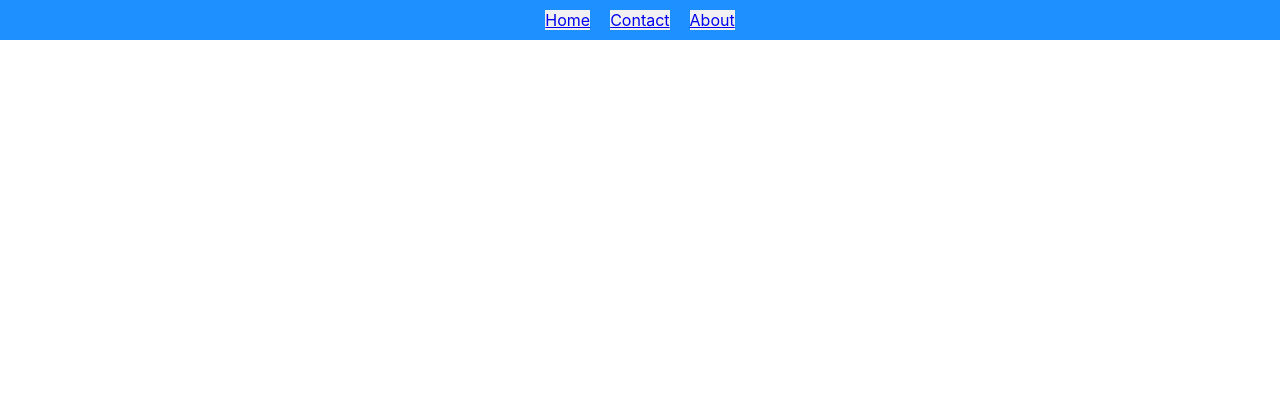
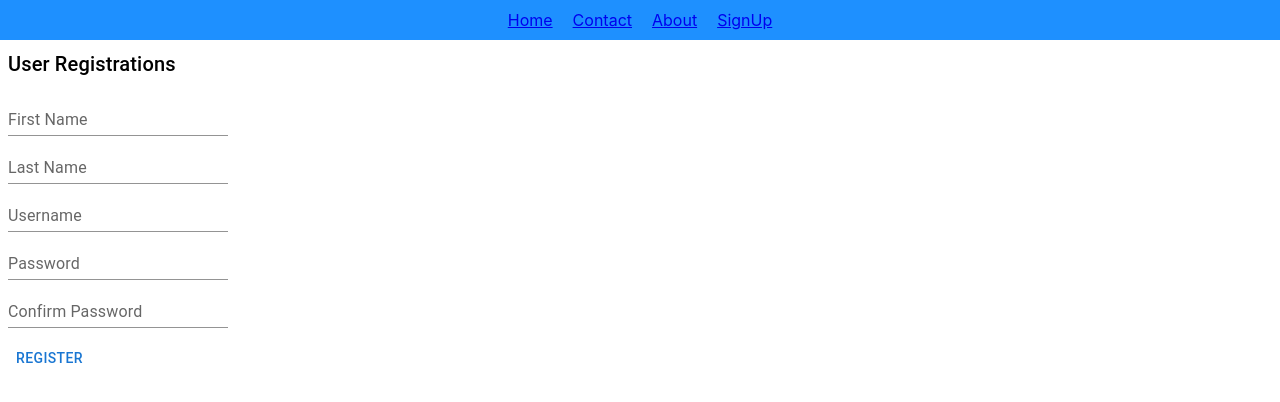
Before and after one commit to syedathaullagithub/ReactLearning, a React (Create React App) app in the folder my-app/: page /SignUp in a window 1280 px wide. Before the commit this address had no page. Shown: the top 402 px of the page. Built offline with nearby package versions, Linux system fonts and the light colour scheme.

Commit message:
added some func

```diff
--- a/my-app/src/App.css
+++ /dev/null
@@ -1,38 +0,0 @@
-.App {
-  text-align: center;
-}
-
-.App-logo {
-  height: 40vmin;
-  pointer-events: none;
-}
-
-@media (prefers-reduced-motion: no-preference) {
-  .App-logo {
-    animation: App-logo-spin infinite 20s linear;
-  }
-}
-
-.App-header {
-  background-color: #282c34;
-  min-height: 100vh;
-  display: flex;
-  flex-direction: column;
-  align-items: center;
-  justify-content: center;
-  font-size: calc(10px + 2vmin);
-  color: white;
-}
-
-.App-link {
-  color: #61dafb;
-}
-
-@keyframes App-logo-spin {
-  from {
-    transform: rotate(0deg);
-  }
-  to {
-    transform: rotate(360deg);
-  }
-}
--- a/my-app/src/App.js
+++ b/my-app/src/App.js
@@ -1,6 +1,4 @@
 import {Routing} from './Routing'
-// import Axios from 'axios'
-import './App.css'
 import { NavBar } from './NavBar';
 function App() {
 
--- a/my-app/src/NavBar/NavBar.css
+++ b/my-app/src/NavBar/NavBar.css
@@ -6,7 +6,7 @@
   }
 
   .flex-container > div {
-    background-color: #f1f1f1;
+    /* background-color: #f1f1f1; */
     margin: 10px;
     /* width: 100px; */
     /* margin: 10px; */
--- a/my-app/src/NavBar/NavBar.jsx
+++ b/my-app/src/NavBar/NavBar.jsx
@@ -6,6 +6,7 @@ const NavBar = () => (
         <div><Link to="/">Home</Link></div>
         <div><Link to="/Contact">Contact</Link></div>
         <div><Link to="/About">About</Link></div>
+        <div><Link to="/SignUp">SignUp</Link></div>
   </div>
 )
 
--- a/my-app/src/Routing/Routing.jsx
+++ b/my-app/src/Routing/Routing.jsx
@@ -4,10 +4,9 @@ import PropTypes from 'prop-types';
 import { Home } from '.././views'
 import { Contact } from '.././views'
 import { About } from '.././views'
+import { SignUp } from '.././views'
 
 function Routing({children}) {
-
-    console.log()
 
   return (
 <div className="App">
@@ -17,6 +16,7 @@ function Routing({children}) {
   <Route path="/" element={<Home />} />
   <Route path="/Contact" element={<Contact />} />
   <Route path="/About" element={<About />} />
+  <Route path="/SignUp" element={<SignUp />} />
 </Routes>
 </Router>
 </div>
--- a/my-app/src/views/Contact/Contact.jsx
+++ b/my-app/src/views/Contact/Contact.jsx
@@ -33,9 +33,6 @@ const handleUpdate = async(id) =>{
     setMovieId(id)
      Axios.put('http://localhost:3001/updatemovie',{movieName: movieName,
     movieReview: movieReview, idmovies: id}).then(()=> handleGetMovie())
-
-    console.log(movieName)
-    console.log(movieReview)
 }
 
 const handleAddMovie = () => {
@@ -53,6 +50,13 @@ const handleAddMovie = () => {
     }
 
 }
+
+const handleSearchMovies = value =>{
+    Axios.get('http://localhost:3001/searchmovies',{params: {
+        movieName: value}
+      })
+       .then(({data}) => setMovies(data))
+}
     return (
         <div>
         <h1>Add Movie Review</h1>
@@ -61,11 +65,15 @@ const handleAddMovie = () => {
          <label>Movie Review :</label>
          <input type="text" name="movieReview" value={movieReview} onChange={(e)=>{setMovieReview(e.target.value)}} />
          <button onClick={handleAddMovie}>{`${isAdd ? 'Add' : 'update'} Movie review`}</button>
+
+         <h2>Search movies</h2>
+         <label>Search by name :</label>
+         <input type="text" name="movieName" onChange={(e)=>{handleSearchMovies(e.target.value)}} />
          {movies?.map(m => (
             <div key={m.idmovies}>
             <h3>{`${m.idmovies} Movie Name : ${m.moviename},   Movie Review : ${m.moviereview} `}
              <button onClick={() => handleDelete(m.idmovies)}>Del</button>
-             <button onClick={() => handleUpdate(m.idmovies)}>Update</button>
+           <button onClick={() => handleUpdate(m.idmovies)} disabled={m.idmovies === movieId && !isAdd}>Update</button>
              </h3>
             </div>
             ))}
--- /dev/null
+++ b/my-app/src/views/SignUp/SignUp.jsx
@@ -0,0 +1,68 @@
+import React, {useState, useEffect} from "react";
+import { useForm } from "react-hook-form";
+import {Box, Button, Typography, TextField, Snackbar} from '@mui/material';
+import * as yup from 'yup'
+import { yupResolver } from '@hookform/resolvers/yup'
+
+const validationSchema = yup.object().shape({
+    firstName:yup.string().required('required'),
+    lastName:yup.string().required('required'),
+    userName:yup.string().required('required'),
+    Password:yup.string().required('required'),
+    cnfPassword:yup.string().oneOf([yup.ref('Password'), 'password must be same']),
+})
+
+const SignUp = () => {
+    const [open, setOpen] = React.useState(false);
+
+    const { register, handleSubmit, formState: { errors }, reset } = useForm({
+        resolver: yupResolver(validationSchema),
+    });
+
+    const handleClick = () => {
+        setOpen(s => !s);
+      };
+
+    const handleRegister = (data) => {
+       console.log(data)
+       setOpen(s => !s);
+       reset()
+    }
+
+   return (
+    <Box
+    sx={{
+      '& > :not(style)': { m: 1, width: '25ch' },
+    }}
+    >
+        <Typography variant="h6">
+            User Registrations
+        </Typography>
+        <form onSubmit={handleSubmit(handleRegister)}>
+      <TextField label="First Name" variant="standard" {...register('firstName')} />
+      {errors.firstName && <span>{errors.firstName.message}</span>}
+      <TextField label="Last Name" variant="standard"  {...register('lastName')} />
+      {errors.lastName && <span>{errors.lastName.message}</span>}
+      <TextField label="Username" variant="standard" {...register('userName')} />
+      {errors.userName && <span>{errors.userName.message}</span>}
+      <TextField type="password" label="Password" variant="standard" {...register('Password')} />
+      {errors.Password && <span>{errors.Password.message}</span>}
+      <TextField type="cnfPassword" label="Confirm Password" variant="standard" {...register('cnfPassword')} />
+      {errors.cnfPassword && <span>{errors.cnfPassword.message}</span>}
+      <Button type="submit" style={{ marginTop: '12px'}}>Register</Button>
+        </form>
+        <Snackbar
+  open={open}
+  anchorOrigin={{
+    vertical: 'bottom',
+    horizontal: 'center',
+  }}
+  autoHideDuration={6000}
+  onClose={handleClick}
+  message="User registration has been successfully registered"
+/>
+    </Box>
+   )
+}
+
+export default SignUp;
--- /dev/null
+++ b/my-app/src/views/SignUp/index.js
@@ -0,0 +1 @@
+export { default } from './SignUp'
--- a/my-app/src/views/index.js
+++ b/my-app/src/views/index.js
@@ -1,3 +1,4 @@
 export {default as About } from './About'
 export {default as Contact } from './Contact'
 export {default as Home } from './Home'
+export {default as SignUp } from './SignUp'
```
Also changed, not shown: my-app/package.json (+7 -1 lines), 1 other file (tests, documents, lock files or other folders).
